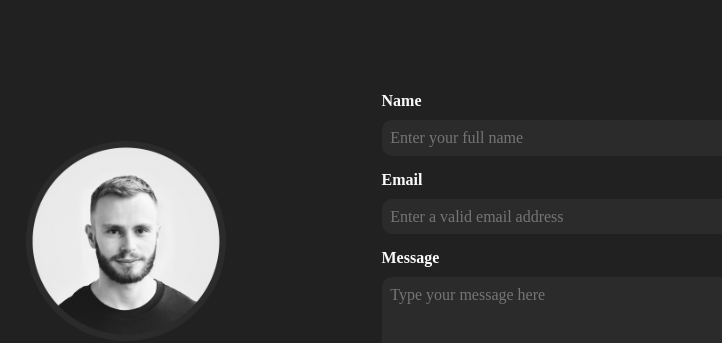
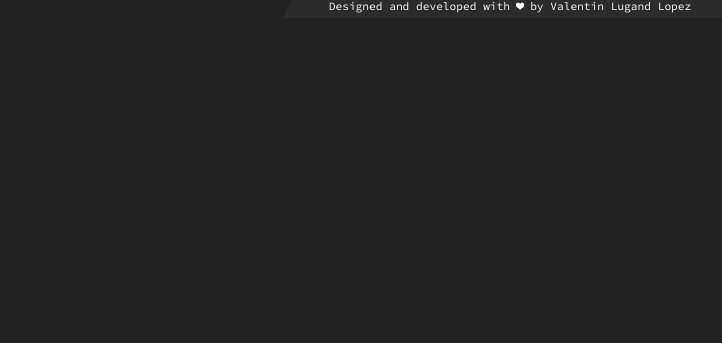
Before and after one commit to valentinllpz/Portfolio, a Next.js app in the folder src/: page / in a window 1280 px wide. Shown: the part 2454-2797 px from the top of the page, without its empty margins (130-852 px from the left). After the commit the page ends 2472 px from the top, so only its background shows below. Built offline with nearby package versions, Linux system fonts and the light colour scheme; no server answers; a web font is replaced by a local one.

Commit message:
test without contact section

```diff
--- a/src/pages/index.tsx
+++ b/src/pages/index.tsx
@@ -2,7 +2,7 @@ import type { NextPage } from "next";
 import About from "../sections/About";
 import Home from "../sections/Home";
 import Projects from "../sections/Projects";
-import Contact from "../sections/Contact";
+// import Contact from "../sections/Contact";
 
 
 const Index: NextPage = () => {
@@ -11,7 +11,7 @@ const Index: NextPage = () => {
 		<Home/>
 		<About/>
 		<Projects/>
-		<Contact/>
+		{/* <Contact/> */}
     </>
   );
 };
--- a/src/styles/Contact.module.scss
+++ b/src/styles/Contact.module.scss
@@ -13,7 +13,7 @@
 	padding-bottom: 5vh;
 	background-color: inherit;
 	height: fit-content;
-	width: 100vw;
+	max-width: 100vw;
 
 	.leftContainer {
 		min-width: 380px;
```
